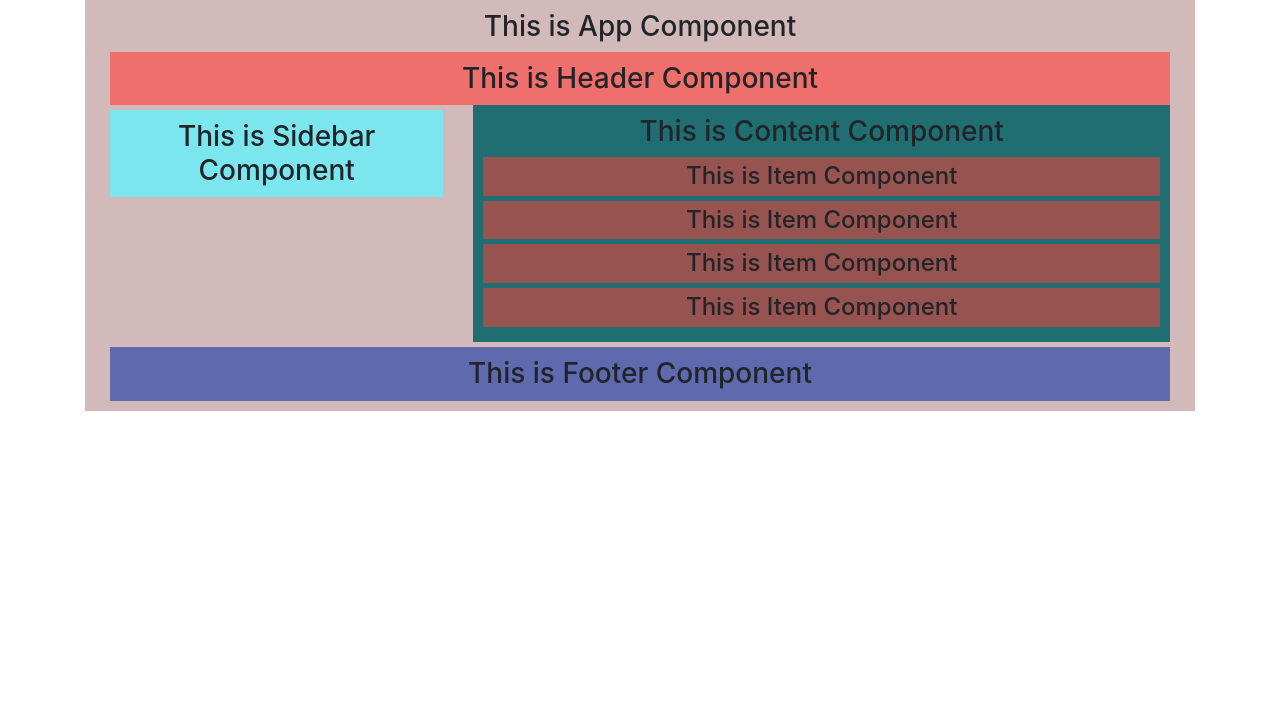
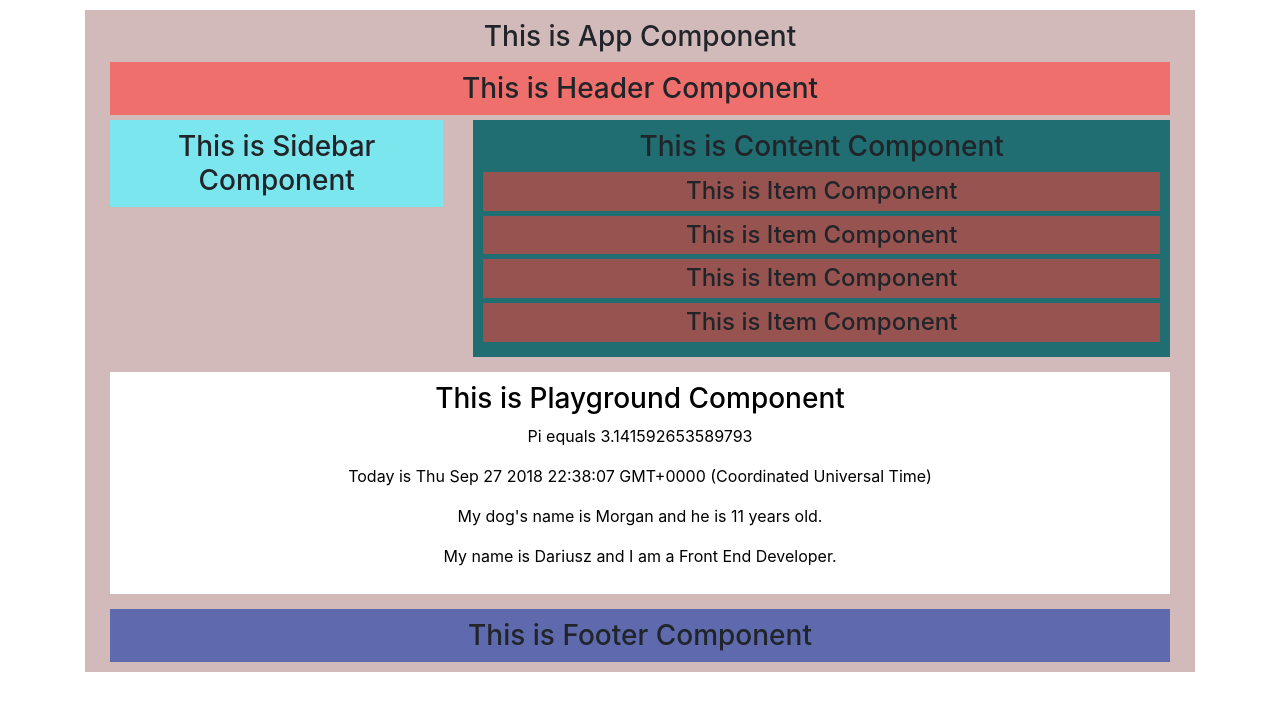
Before and after one commit to dariusz75/testAngular, an Angular app: page / in a window 1280 px wide. Shown: the top 710 px of the page. Built offline with nearby package versions, Linux system fonts and the light colour scheme.

Commit message:
completed

```diff
--- a/src/app/app.component.css
+++ b/src/app/app.component.css
@@ -1,4 +1,5 @@
 .app-component {
+  margin: 10px 0;
   padding: 10px;
   background-color: #d3baba;
   text-align: center;
--- a/src/app/app.component.html
+++ b/src/app/app.component.html
@@ -15,6 +15,9 @@
         <app-content></app-content>
       </div>
       <div class="col-12">
+        <app-playground></app-playground>
+      </div>
+      <div class="col-12">
         <app-footer></app-footer>
       </div>
     </div>
--- a/src/app/app.module.ts
+++ b/src/app/app.module.ts
@@ -7,6 +7,7 @@ import { SidebarComponent } from './sidebar/sidebar.component';
 import { ContentComponent } from './content/content.component';
 import { ItemComponent } from './item/item.component';
 import { FooterComponent } from './footer/footer.component';
+import { PlaygroundComponent } from './playground/playground.component';
 
 @NgModule({
   declarations: [
@@ -15,7 +16,8 @@ import { FooterComponent } from './footer/footer.component';
     SidebarComponent,
     ContentComponent,
     ItemComponent,
-    FooterComponent
+    FooterComponent,
+    PlaygroundComponent
   ],
   imports: [
     BrowserModule
--- a/src/app/content/content.component.css
+++ b/src/app/content/content.component.css
@@ -1,6 +1,6 @@
 .content-component {
   width: 100%;
-  margin: 0;
+  margin: 5px 0;
   padding: 10px;
   background-color: #206d72;
   text-align: center;
--- /dev/null
+++ b/src/app/playground/playground.component.css
@@ -0,0 +1,8 @@
+.playground-component {
+  width: 100%;
+  margin: 10px 0;
+  padding: 10px;
+  background-color: #fff;
+  color: #000;
+  text-align: center;
+}
--- /dev/null
+++ b/src/app/playground/playground.component.html
@@ -0,0 +1,7 @@
+<div class="playground-component">
+  <h3> This is {{title}} Component </h3>
+  <p>Pi equals {{pi}}</p>
+  <p>Today is {{date}}</p>
+  <p>My dog's name is {{dog.name}} and he is {{dog.age}} years old.</p>
+  <p>{{showMe()}}</p>
+</div>
--- /dev/null
+++ b/src/app/playground/playground.component.ts
@@ -0,0 +1,30 @@
+import { Component, OnInit } from '@angular/core';
+
+@Component({
+  selector: 'app-playground',
+  templateUrl: './playground.component.html',
+  styleUrls: ['./playground.component.css']
+})
+
+export class PlaygroundComponent implements OnInit {
+
+  title = 'Playground';
+  pi = Math.PI;
+  date = new Date();
+
+  dog = new Dog('Morgan', 11);
+  me = new Person('Dariusz', 'Front End Developer');
+
+  showMe() {
+    return 'My name is ' + this.me.name + ' and I am a ' + this.me.ocupation + '.';
+  }
+
+}
+
+class Dog {
+  constructor(public name: string, public age: number) { }
+}
+
+class Person {
+  constructor(public name: string, public ocupation: string) { }
+}
```
Also changed, not shown: 1 other file (tests, documents, lock files or other folders).
